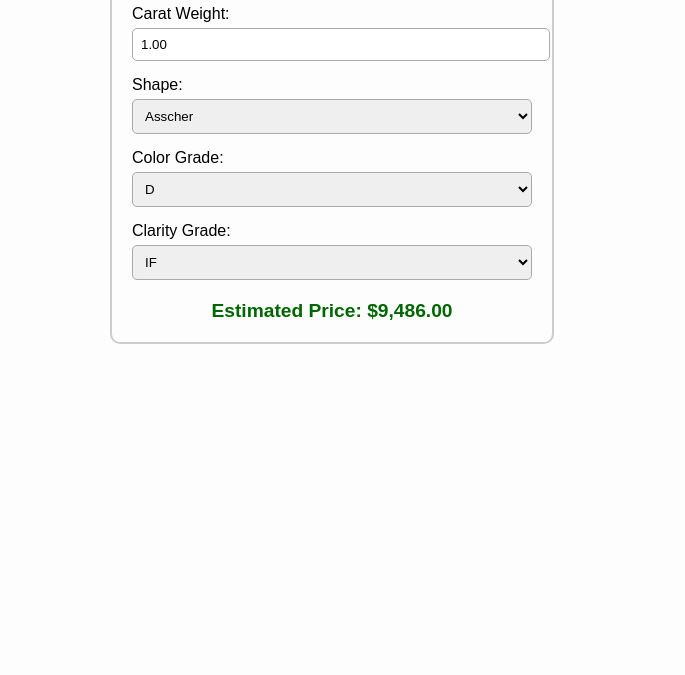
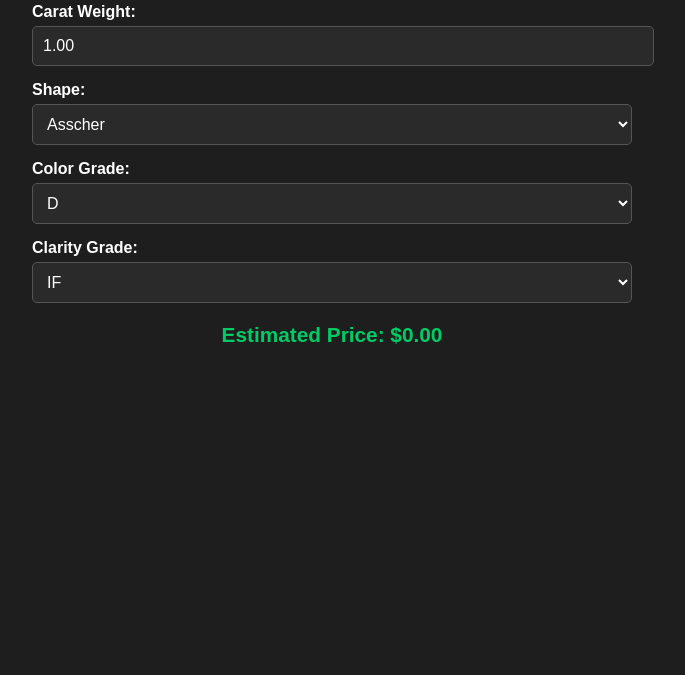
Before and after one commit to vmvenkov/diamond-calculator, a plain HTML site: page index.html in a window 1280 px wide. Shown: the part 125-800 px from the top of the page, without its empty margins (308-993 px from the left). Drawn offline with Linux system fonts and the light colour scheme.

Commit message:
Update index.html

```diff
--- a/index.html
+++ b/index.html
@@ -6,34 +6,52 @@
   <style>
     body {
       font-family: Arial, sans-serif;
-      max-width: 400px;
+      max-width: 600px;
       margin: 40px auto;
       padding: 20px;
-      border: 2px solid #ccc;
       border-radius: 10px;
-      background-color: #fdfdfd;
+      background-color: #1e1e1e;
+      color: #ffffff;
+      font-size: 1rem;
     }
+
     h2 {
       text-align: center;
-      color: #333;
+      color: #ffffff;
+      font-size: 1.5em;
     }
+
     label {
       display: block;
       margin-top: 15px;
+      font-weight: bold;
     }
-    select, input {
+
+    select,
+    input {
       width: 100%;
-      padding: 8px;
+      padding: 10px;
       margin-top: 5px;
       border-radius: 5px;
-      border: 1px solid #aaa;
+      border: 1px solid #555;
+      background-color: #2a2a2a;
+      color: #ffffff;
+      font-size: 1em;
     }
+
     #price {
       margin-top: 20px;
-      font-size: 1.2em;
+      font-size: 1.3em;
       font-weight: bold;
       text-align: center;
-      color: #006600;
+      color: #00cc66;
+    }
+
+    @media (max-width: 600px) {
+      body {
+        margin: 20px;
+        font-size: 0.95rem;
+      }
     }
   </style>
 </head>
@@ -82,8 +100,22 @@
     <div id="price">Estimated Price: $0.00</div>
   </form>
 
+  <!-- Скриптът ти остава същия -->
   <script>
-    const priceTable = {
+    document.getElementById('diamondForm').addEventListener('input', function () {
+      const carat = parseFloat(document.getElementById('carat').value);
+      const shape = document.getElementById('shape').value;
+      const color = document.getElementById('color').value;
+      const clarity = document.getElementById('clarity').value;
+
+      const basePrice = priceTable[shape]?.[color]?.[clarity] || 0;
+      const finalPrice = basePrice * carat;
+
+      document.getElementById('price').textContent =
+        "Estimated Price: $" + finalPrice.toFixed(2);
+    });
+
+    const priceTable = { {
       "Asscher": {
         "D": { "IF": 9486, "VVS1": 7945.80, "VVS2": 7934.40, "VS1": 6834, "VS2": 5814, "SI1": 4692, "SI2": 3978 },
         "E": { "IF": 8200, "VVS1": 7125, "VVS2": 6555, "VS1": 6200, "VS2": 5400, "SI1": 4300, "SI2": 3700 },
@@ -174,26 +206,7 @@
         "I": { "IF": 4700, "VVS1": 4180, "VVS2": 3990, "VS1": 3900, "VS2": 3700, "SI1": 3200, "SI2": 2800 },
         "J": { "IF": 4000, "VVS1": 3610, "VVS2": 3420, "VS1": 3400, "VS2": 3200, "SI1": 2900, "SI2": 2500 }
       }
-    };
-
-    function calculatePrice() {
-      const carat = parseFloat(document.getElementById('carat').value);
-      const shape = document.getElementById('shape').value;
-      const color = document.getElementById('color').value;
-      const clarity = document.getElementById('clarity').value;
-
-      const basePrice = priceTable[shape][color][clarity];
-      const totalPrice = basePrice * carat;
-
-      document.getElementById('price').textContent =
-        `Estimated Price: $${totalPrice.toLocaleString(undefined, {
-          minimumFractionDigits: 2,
-          maximumFractionDigits: 2
-        })}`;
-    }
-
-    document.getElementById('diamondForm').addEventListener('input', calculatePrice);
-    calculatePrice();
+};
   </script>
 </body>
 </html>
```
